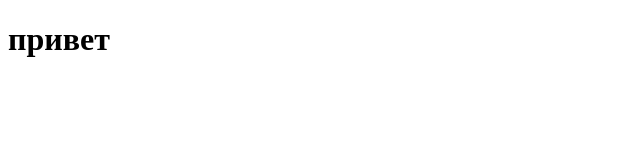
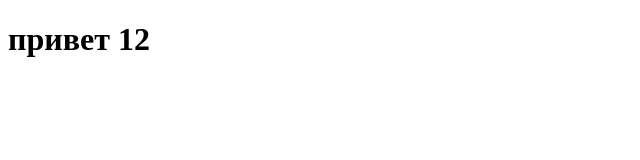
Before and after one commit to AndreyGAN/Tutorial-1, a plain HTML site: page index.html in a window 1280 px wide. Shown: the full height of the page, 0-640 px from the left. Drawn offline with Linux system fonts and the light colour scheme.

Commit message:
изм 2

```diff
--- a/index.html
+++ b/index.html
@@ -7,6 +7,8 @@
     <title>Porky</title>
 </head>
 <body>
-  <h1>привет</h1>
+  <h1>привет 12
+
+  </h1>
 </body>
 </html>
```
